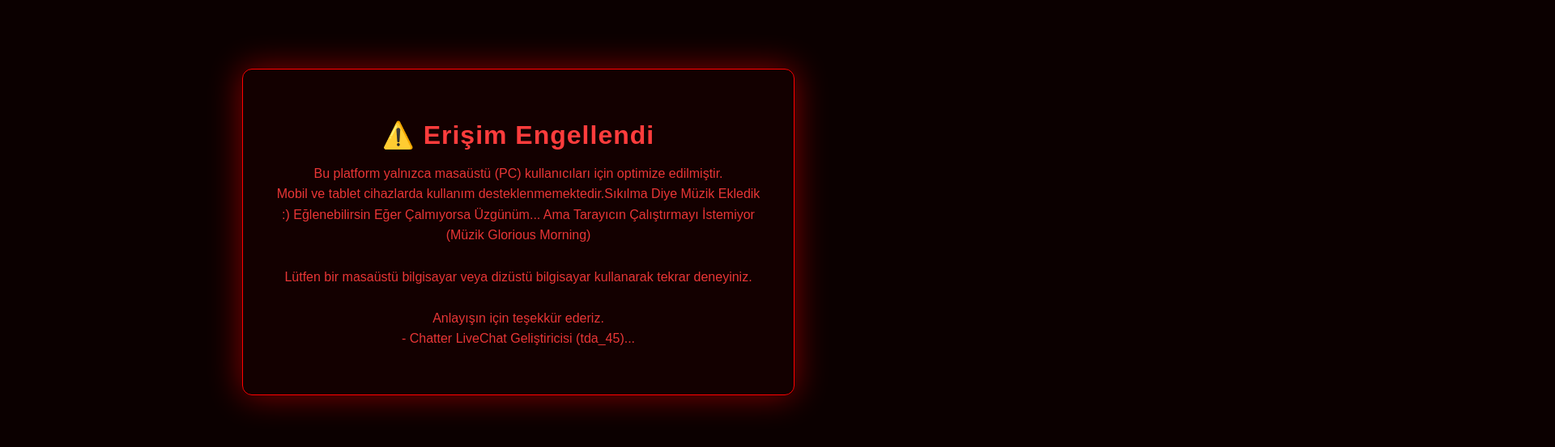
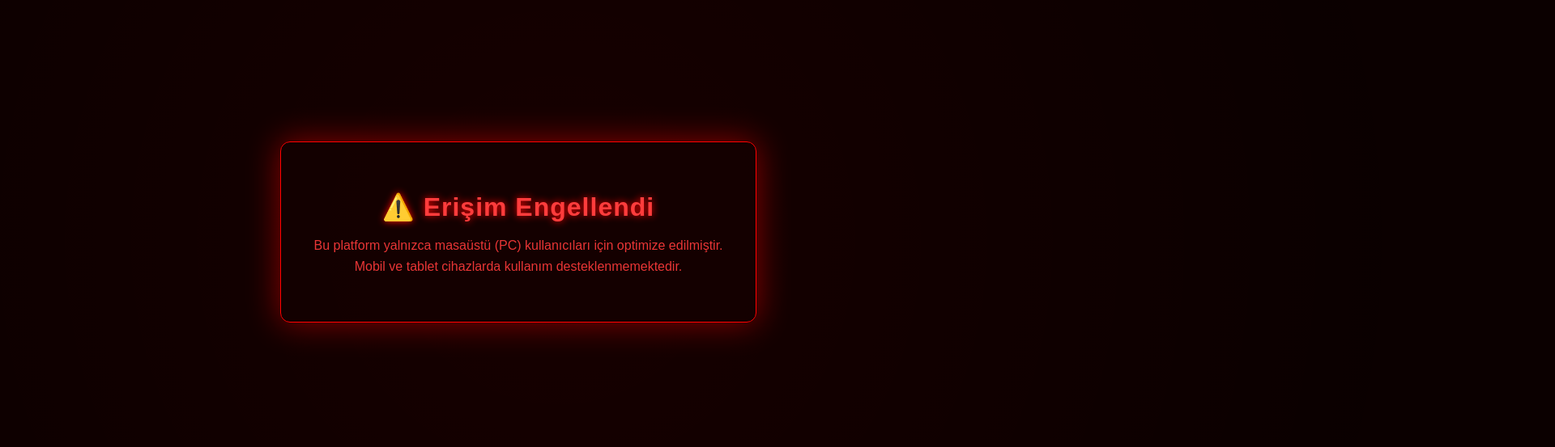
Before and after one commit to tda45/Chatter-LiveChat, a website: page public/engel.html in a window 1280 px wide. Shown: the part 113-666 px from the top of the page at 81% size, 1920 px wide, since content can reach past the window. Drawn offline with Linux system fonts and the light colour scheme.

Commit message:
engel.html Ufak Bir Güncelleme

```diff
--- a/public/engel.html
+++ b/public/engel.html
@@ -2,10 +2,21 @@
 <html lang="tr">
 <head>
 <meta charset="UTF-8">
-<title>Mobil Cihaz Erişim Engeli</title>
+<title>Erişim Engellendi</title>
 <meta name="viewport" content="width=device-width, initial-scale=1.0">
 
 <style>
+@keyframes fadeIn {
+    from { opacity:0; }
+    to { opacity:1; }
+}
+
+@keyframes fogMove {
+    0% { transform: translateX(-50px) translateY(0px); }
+    50% { transform: translateX(50px) translateY(10px); }
+    100% { transform: translateX(-50px) translateY(0px); }
+}
+
 body{
     margin:0;
     padding:0;
@@ -17,21 +28,36 @@
     font-family:Arial, Helvetica, sans-serif;
     color:#ff3c3c;
     text-align:center;
+    overflow:hidden;
+    animation: fadeIn 2s ease;
+}
+
+/* Sis Katmanı */
+.fog{
+    position:absolute;
+    width:200%;
+    height:200%;
+    background:radial-gradient(circle, rgba(255,0,0,0.05) 0%, transparent 70%);
+    animation:fogMove 10s infinite linear;
+    pointer-events:none;
 }
 
 .container{
+    position:relative;
     max-width:600px;
     padding:40px;
     background:rgba(20,0,0,0.9);
     border:1px solid #ff0000;
     box-shadow:0 0 40px rgba(255,0,0,0.5);
     border-radius:12px;
+    z-index:2;
 }
 
 h1{
     font-size:32px;
     margin-bottom:15px;
     letter-spacing:1px;
+    text-shadow:0 0 10px red;
 }
 
 p{
@@ -44,14 +70,13 @@
 
 <body>
 
+<div class="fog"></div>
+
 <div class="container">
     <h1>⚠️ Erişim Engellendi</h1>
     <p>
         Bu platform yalnızca masaüstü (PC) kullanıcıları için optimize edilmiştir.<br>
-        Mobil ve tablet cihazlarda kullanım desteklenmemektedir.Sıkılma Diye Müzik Ekledik :) Eğlenebilirsin Eğer Çalmıyorsa Üzgünüm... Ama Tarayıcın Çalıştırmayı İstemiyor (Müzik Glorious Morning) <br><br>
-        Lütfen bir masaüstü bilgisayar veya dizüstü bilgisayar kullanarak tekrar deneyiniz.<br><br>
-        Anlayışın için teşekkür ederiz. <br>
-         - Chatter LiveChat Geliştiricisi (tda_45)...
+        Mobil ve tablet cihazlarda kullanım desteklenmemektedir.
     </p>
 </div>
 
@@ -63,9 +88,10 @@
 const audio = document.getElementById("bgMusic");
 audio.volume = 0.5;
 
-// Eğer tarayıcı autoplay engellerse zorla başlat
+// PC'de direkt başlat
 window.addEventListener("load", () => {
     audio.play().catch(() => {
+        // Mobil fallback
         document.addEventListener("click", () => {
             audio.play();
         }, { once: true });
```
